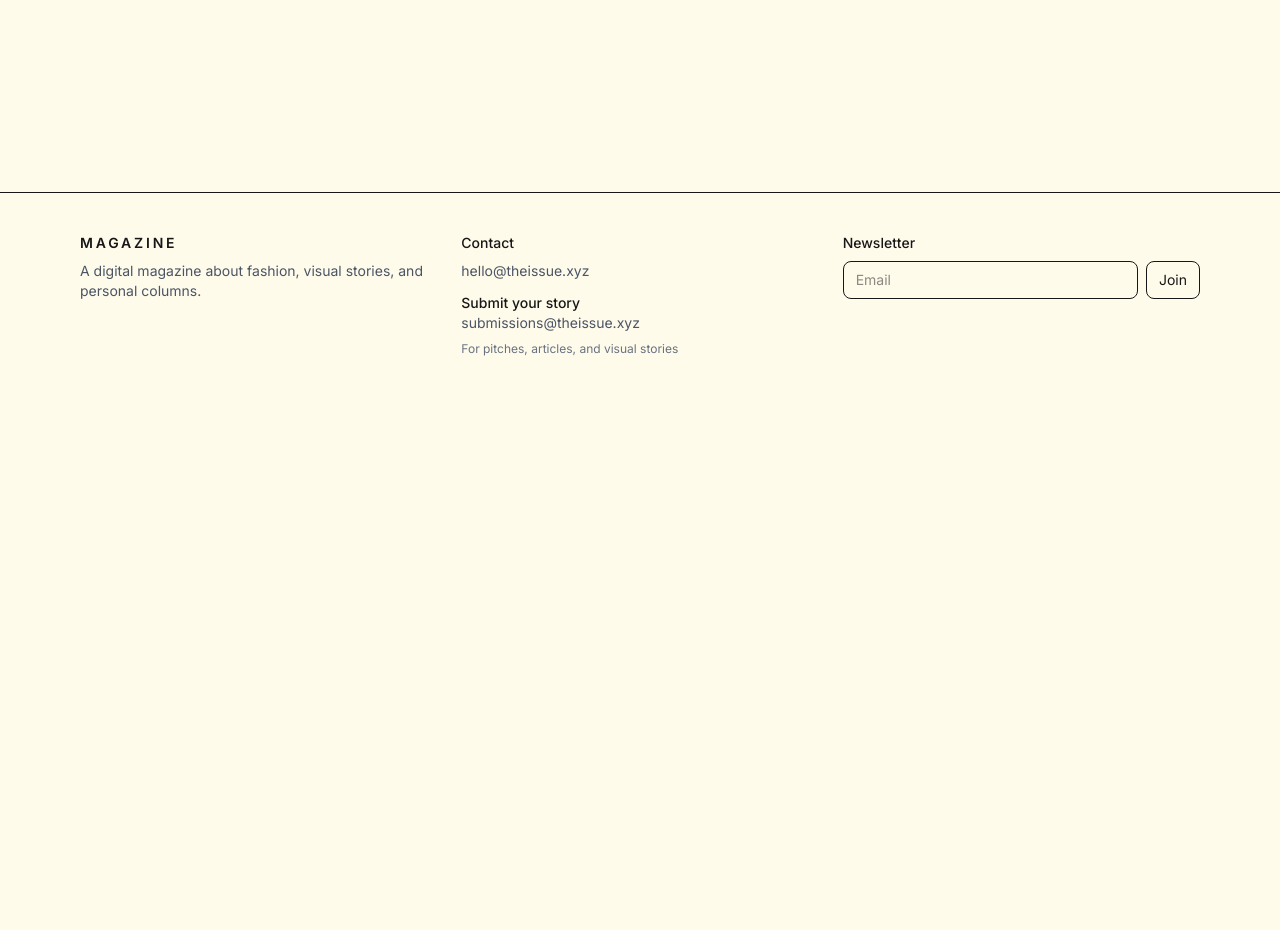
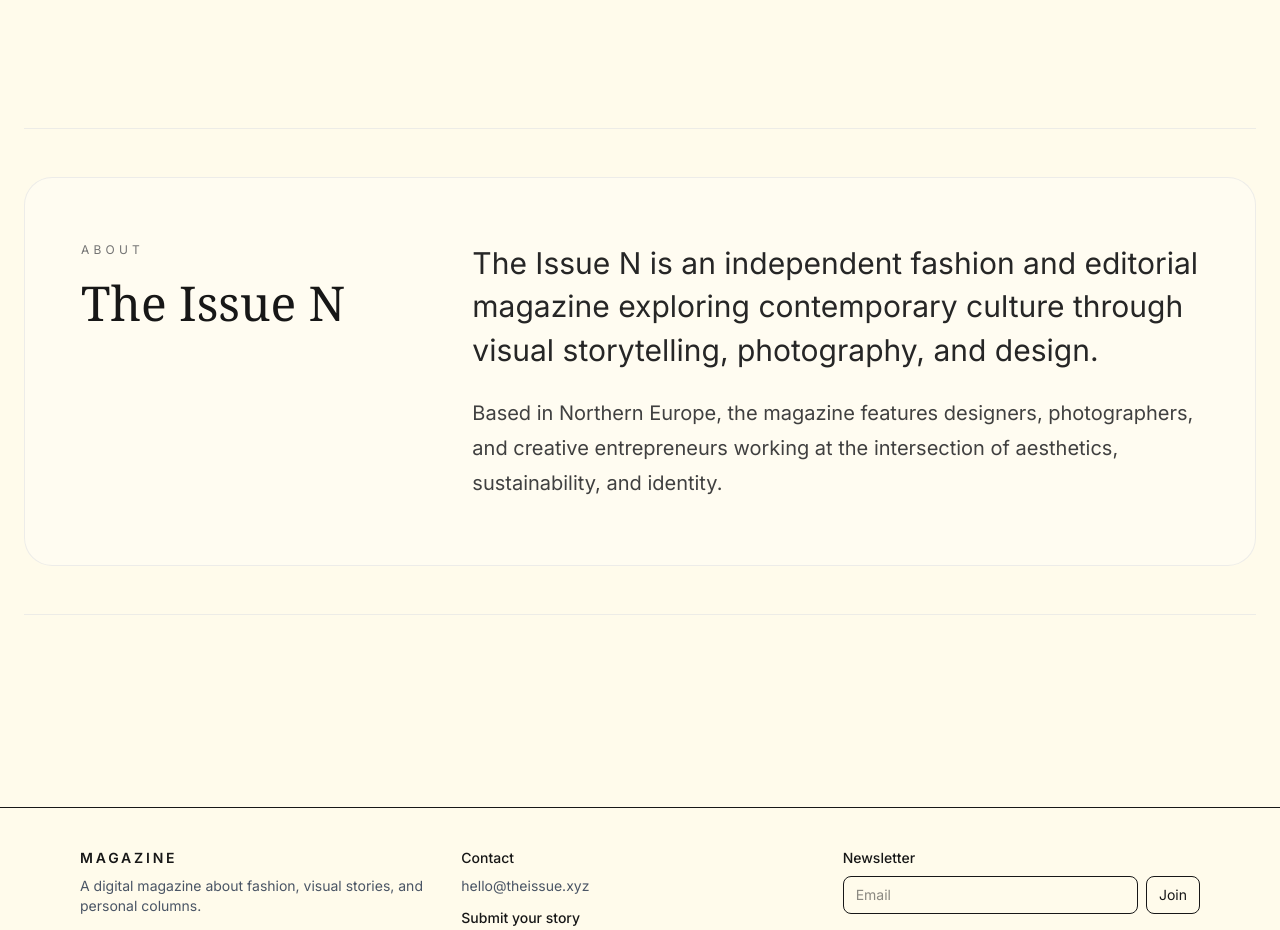
Before and after one commit to Oxymoron82/Magazine, a Next.js app: page / in a window 1280 px wide. Shown: the part 4600-5530 px from the top of the page. Before the commit the page ends 4997 px from the top, so only its background shows below. Built offline with nearby package versions, Linux system fonts and the light colour scheme; a web font is replaced by a local one.

Commit message:
added for seo

```diff
--- a/app/page.tsx
+++ b/app/page.tsx
@@ -2,6 +2,21 @@ import Link from "next/link";
 import Image from "next/image";
 import EditorialCard from "@/components/EditorialCard";
 import { articles } from "@/data/articles";
+
+export async function generateMetadata({
+  params,
+}: {
+  params: { slug: string };
+}) {
+  const article = articles.find((a) => a.slug === params.slug);
+
+  if (!article) return {};
+
+  return {
+    title: `${article.title} | The Issue N`,
+    description: article.excerpt,
+  };
+}
 
 export default function HomePage() {
   const latestArticles = [...articles]
@@ -122,8 +137,7 @@ export default function HomePage() {
 
             <p className="pt-4 font-serif text-[20px] md:text-[22px] leading-snug">
               This magazine is for those who understand:
-              <br />
-              a new chapter doesn’t arrive by itself —
+              <br />a new chapter doesn’t arrive by itself —
               <br />
               it is created.
             </p>
@@ -158,7 +172,9 @@ export default function HomePage() {
               Not glossy beauty, but real beauty — strong, confident, alive.
             </p>
 
-            <p className="mt-4 italic text-neutral-500 text-sm">by Sofia Solas</p>
+            <p className="mt-4 italic text-neutral-500 text-sm">
+              by Sofia Solas
+            </p>
 
             <Link
               href="/editor"
@@ -267,6 +283,41 @@ export default function HomePage() {
           ))}
         </div>
       </section>
+
+      {/* SEO / ABOUT BLOCK */}
+      <section className="max-w-7xl mx-auto px-6 pb-24 md:pb-32">
+        <div className="h-px bg-neutral-200/70 mb-12" />
+
+        <div className="group rounded-[28px] border border-neutral-200/70 bg-white/30 px-8 py-12 md:px-14 md:py-16 transition-all duration-500 hover:bg-white/45 hover:shadow-[0_10px_40px_rgba(0,0,0,0.04)]">
+          <div className="grid grid-cols-1 lg:grid-cols-12 gap-10 lg:gap-14 items-start">
+            <div className="lg:col-span-4">
+              <p className="text-xs uppercase tracking-[0.35em] text-neutral-500">
+                About
+              </p>
+
+              <h2 className="mt-5 font-serif text-4xl md:text-5xl leading-[1.05] text-neutral-900 transition-transform duration-500 group-hover:translate-x-1">
+                The Issue N
+              </h2>
+            </div>
+
+            <div className="lg:col-span-8">
+              <p className="text-[22px] md:text-[30px] leading-[1.45] text-neutral-800 max-w-none">
+                The Issue N is an independent fashion and editorial magazine
+                exploring contemporary culture through visual storytelling,
+                photography, and design.
+              </p>
+
+              <p className="mt-6 text-[17px] md:text-[20px] leading-[1.75] text-neutral-700 max-w-[1100px]">
+                Based in Northern Europe, the magazine features designers,
+                photographers, and creative entrepreneurs working at the
+                intersection of aesthetics, sustainability, and identity.
+              </p>
+            </div>
+          </div>
+        </div>
+
+        <div className="h-px bg-neutral-200/70 mt-12" />
+      </section>
     </main>
   );
 }
```
